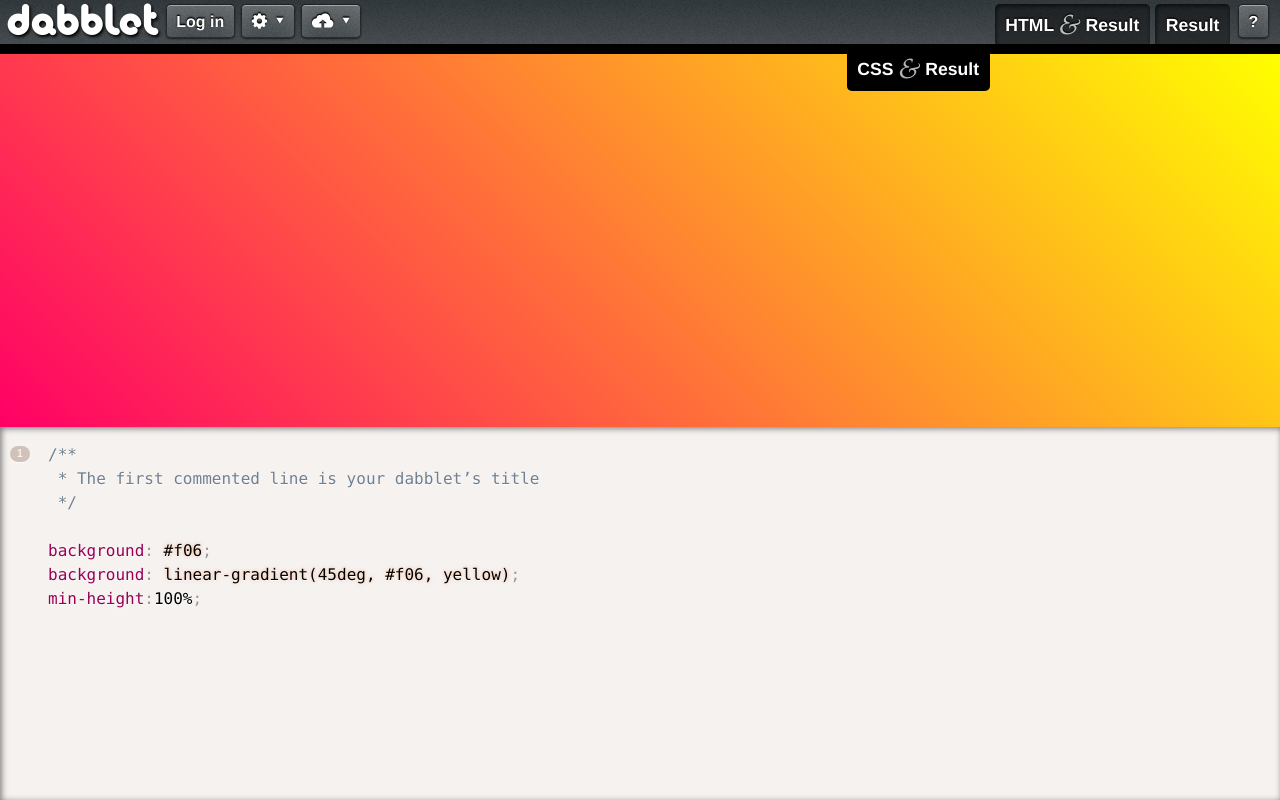
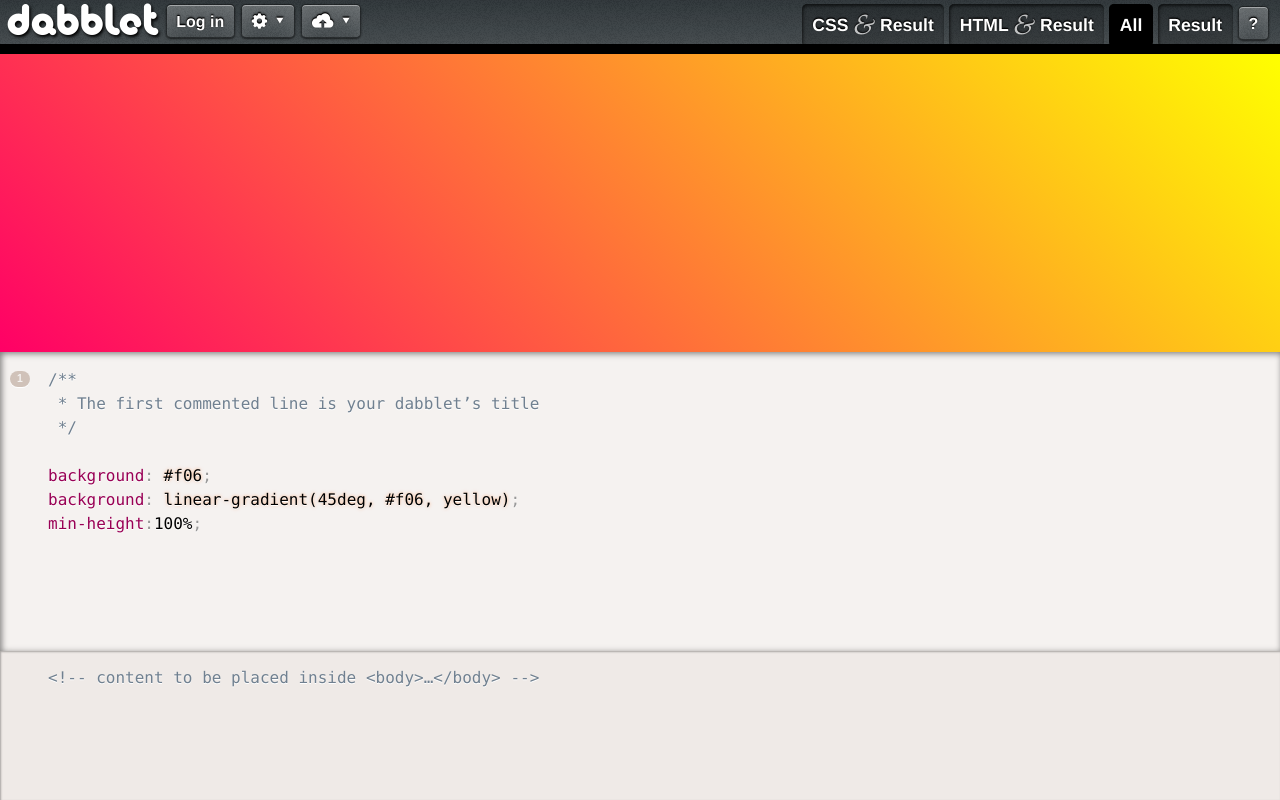
Before and after one commit to LeaVerou/dabblet, a PHP site: page / in a window 1280 px wide. Run offline with PHP 8.4, Linux system fonts and the light colour scheme.

Commit message:
Major update - See http://blog.dabblet.com/post/18119520944/view-all-panes-at-once-and-other-updates

```diff
--- a/code/dabblet.js
+++ b/code/dabblet.js
@@ -375,7 +375,7 @@ var Dabblet = {
 				var currentid = document.body.getAttribute('data-page'),
 					current = window[currentid],
 					input = window['page-' + page],
-					pre = window[page];
+					pre = window[page] || css;
 
 				if(current == pre) {
 					return;
@@ -389,10 +389,10 @@ var Dabblet = {
 					se && current.setAttribute('data-se', se);
 				}
 
-				if(input.value != page || input.checked === false) {
+				if(input && input.value != page || input.checked === false) {
 					input.click();
 				}
-
+				console.log(page);
 				document.body.setAttribute('data-page', page);
 
 				self.Previewer && Previewer.hideAll();
@@ -501,7 +501,14 @@ var Dabblet = {
 				this.handlers[name](value);
 			}
 			else {
-				document.body.setAttribute('data-' + name, value);
+				var attribute = 'data-' + name;
+
+				if(value === '') {
+					document.body.removeAttribute(attribute);
+				}
+				else {
+					document.body.setAttribute(attribute, value);
+				}
 			}
 
 			// Super-dirty fix for Safari bug. See issue #7. Gonna wash hands now, kthxbai
@@ -626,6 +633,12 @@ document.addEventListener('DOMContentLoaded', function() {
 
 $$('.editor.page > pre').forEach(function(pre){
 	new Editor(pre);
+
+	$u.event.bind(pre.parentNode, 'click', function(evt) {
+		$('pre', this).focus();
+
+		evt.stopPropagation();
+	});
 });
 
 // Note: Has to be keydown to be able to cancel the event
--- a/index.html
+++ b/index.html
@@ -28,22 +28,26 @@
 			<fieldset id="view">
 				<legend>View mode</legend>
 
-				<input type="radio" name="view" value="behind" id="view-behind" data-scope="file" />
-				<label for="view-behind" class="button" title="Behind code">Behind code</label>
+				<div class="segmented-control">
+					<input type="radio" name="view" value="split" id="view-split" checked data-scope="file" />
+					<label for="view-split" class="button" title="Horizontal split">Horizontal</label>
 
-				<input type="radio" name="view" value="split" id="view-split" checked data-scope="file" />
-				<label for="view-split" class="button" title="Horizontal split">Horizontal split</label>
+					<input type="radio" name="view" value="split-vertical" id="view-split-vertical" data-scope="file" />
+					<label for="view-split-vertical" class="button" title="Vertical split">Vertical</label>
 
-				<input type="radio" name="view" value="split-vertical" id="view-split-vertical" data-scope="file" />
-				<label for="view-split-vertical" class="button" title="Vertical split">Vertical split</label>
+					<input type="radio" name="view" value="separate" id="view-separate" data-scope="file" />
+					<label for="view-separate" class="button" title="Separate">Separate</label>
+				</div>
 
-				<input type="radio" name="view" value="separate" id="view-separate" data-scope="file" />
-				<label for="view-separate" class="button" title="Separate">Separate</label>
+				<label class="checkbox">
+					<input type="checkbox" name="seethrough" value="1" data-scope="file" />
+					See-through code
+				</label>
 			</fieldset>
 
 			<fieldset>
 				<legend>Libraries</legend>
-				<label>
+				<label class="checkbox">
 					<input type="checkbox" name="prefixfree" value="1" data-scope="file" checked />
 					Use -prefix-free
 				</label>
@@ -73,18 +77,27 @@
 	<div class="controls-group">
 		<a href="/help/" class="button" title="Help &amp; credits" target="_blank">?</a>
 		<div class="tabs">
-			<input type="radio" name="page" value="css" id="page-css" checked data-scope="file"
-			/><label for="page-css" title="⌘1">
+			<input type="radio" name="page" value="css" id="page-css" checked data-scope="file" />
+			<label for="page-css" title="⌘1">
 				<span class="title">CSS
-				<span class="if-not-separate"><i class="amp">&amp;</i> Result</span>
+					<span class="if-not-separate"><i class="amp">&amp;</i> Result</span>
 				</span>
-			</label><input type="radio" name="page" value="html" id="page-html" data-scope="file"
-			/><label for="page-html" title="⌘2">
+			</label>
+
+			<input type="radio" name="page" value="html" id="page-html" data-scope="file" />
+			<label for="page-html" title="⌘2">
 				<span class="title">HTML
 					<span class="if-not-separate"><i class="amp">&amp;</i> Result</span>
 				</span>
-			</label><input type="radio" name="page" value="result" id="page-result" data-scope="file"
-			/><label for="page-result" title="⌘3">
+			</label>
+
+			<input type="radio" name="page" value="all" id="page-all" checked data-scope="file" />
+			<label for="page-all" title="⌘1">
+				<span class="title">All</span>
+			</label>
+
+			<input type="radio" name="page" value="result" id="page-result" data-scope="file" />
+			<label for="page-result" title="⌘3">
 				<span class="title">Result</span>
 			</label>
 		</div>
--- a/style.css
+++ b/style.css
@@ -224,17 +269,21 @@ body[data-loading] > #loader {
 	box-shadow: 1px 1px 2px rgba(0,0,0,.3) inset;
 }
 
+body[data-page="all"]:not([data-seethrough]) #html-container {
+	background-color: hsl(24, 20%, 92%);
+}
+
 .editor.page.focus {
 	box-shadow: .1em .1em .4em rgba(0,0,0,.5) inset;
 }
 
-body[data-view="behind"] > .editor.page {
+body[data-seethrough] > .editor.page {
 	background: transparent;
 }
 
-body[data-view="behind"] .editor.page,
-body[data-view="behind"] .editor.page > pre,
-body[data-view="behind"] .editor.page > pre > span.token {
+body[data-seethrough] .editor.page,
+body[data-seethrough] .editor.page > pre,
+body[data-seethrough] .editor.page > pre > span.token {
 	text-shadow: 0 .1em white, 0 -.1em white, .1em 0 white, -.1em 0 white,
 				 .1em .1em white, -.1em .1em white, .1em -.1em white, -.1em -.1em white;
 	text-shadow: 0 0 0 .1em white;
@@ -254,31 +303,61 @@ body[data-view="behind"] .editor.page > pre > span.token {
 }
 
 body[data-page="css"] #css-container,
-body[data-page="html"] #html-container {
+body[data-page="html"] #html-container,
+body[data-page="all"] .page {
 	display: block;
 }
 
-body[data-view="split-vertical"]:not([data-page="result"]) > .page {
+/*
+ * Define the different views
+ */
+
+body[data-view="split-vertical"] > .page,
+body[data-page="all"][data-view="separate"] .editor.page {
 	width: 50%;
 }
 
-body[data-view="split-vertical"]:not([data-page="result"]) > #result {
+body[data-view="split-vertical"] > #result,
+body[data-page="all"][data-view="separate"] #html-container {
 	left: 50%;
 }
 
-body[data-view="split"]:not([data-page="result"]) > .page,
-body:not([data-view]):not([data-page="result"]) > .page {
+body[data-view="split"] > .page,
+body[data-page="all"][data-view="separate"] > .page,
+body:not([data-view]) > .page {
 	height: 50%;
 }
 
-body[data-view="split"]:not([data-page="result"]) > .editor.page,
-body:not([data-view]):not([data-page="result"]) > .editor.page {
+body[data-view="split"] > .editor.page,
+body:not([data-view]) > .editor.page,
+body[data-page="all"][data-view="separate"] .editor.page {
 	top: 50%;
 }
 
-body[data-view="separate"]:not([data-page="result"]) #result {
-	height: 10px;
-	top: -10px;
+body[data-page="all"][data-view="split"] .page {
+	height: 40%;
+}
+
+body[data-page="all"][data-view="split"] #css-container {
+	top: 40%;
+}
+
+body[data-page="all"][data-view="split-vertical"] .page:not(#html-container) {
+	bottom: 20%;
+}
+
+body[data-page="all"][data-view^="split"] #html-container {
+	width: 100%;
+	height: 20%;
+	top: 80%;
+}
+
+body[data-seethrough] > #result,
+body[data-page="result"] > #result {
+	top: 0 !important;
+	left: 0 !important;
+	width: 100% !important;
+	height: 100% !important;
 }
 
 .line-highlight {
@@ -448,12 +526,7 @@ body.tabediting header {
 	a.button[href="/help/"] {
 		float: right;
 		background-color: transparent;
-	}
-
-	#view > input,
-	.tabs > input {
-		position: absolute;
-		clip: rect(0,0,0,0);
+		margin-top: 2px; /* lame fix to make it align with the tabs */
 	}
 
 	@keyframes flip {
@@ -463,15 +536,16 @@ body.tabediting header {
 
 	.tabs > label {
 		position: relative;
+		top: 0;
 		display: inline-block;
 		padding: .5em .6em;
 		border: 0;
-		margin: 0 .15em -5px;
-		background: rgba(0,0,0,.4);
+		margin: 0 0 -5px;
+		background: rgba(0,0,0,.2);
 		cursor: pointer;
 		transform-origin: bottom;
 		border-radius: 5px;
-		box-shadow: .05em .1em .25em rgba(0,0,0,.7) inset;
+		box-shadow: .05em .1em .2em rgba(0,0,0,.7) inset;
 		text-shadow: inherit;
 		animation: .5s flip;
 	}
```
Also changed, not shown: other parts of style.css (+66 -29 lines).
